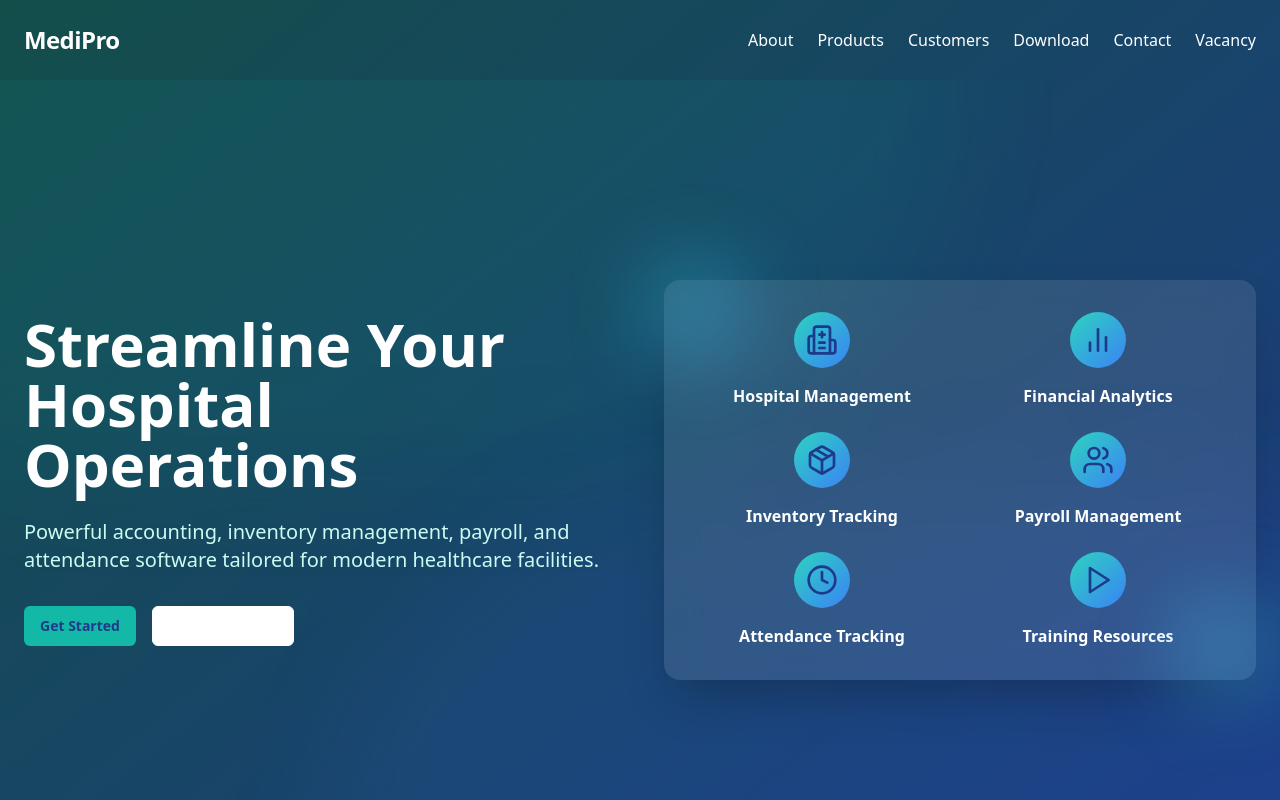
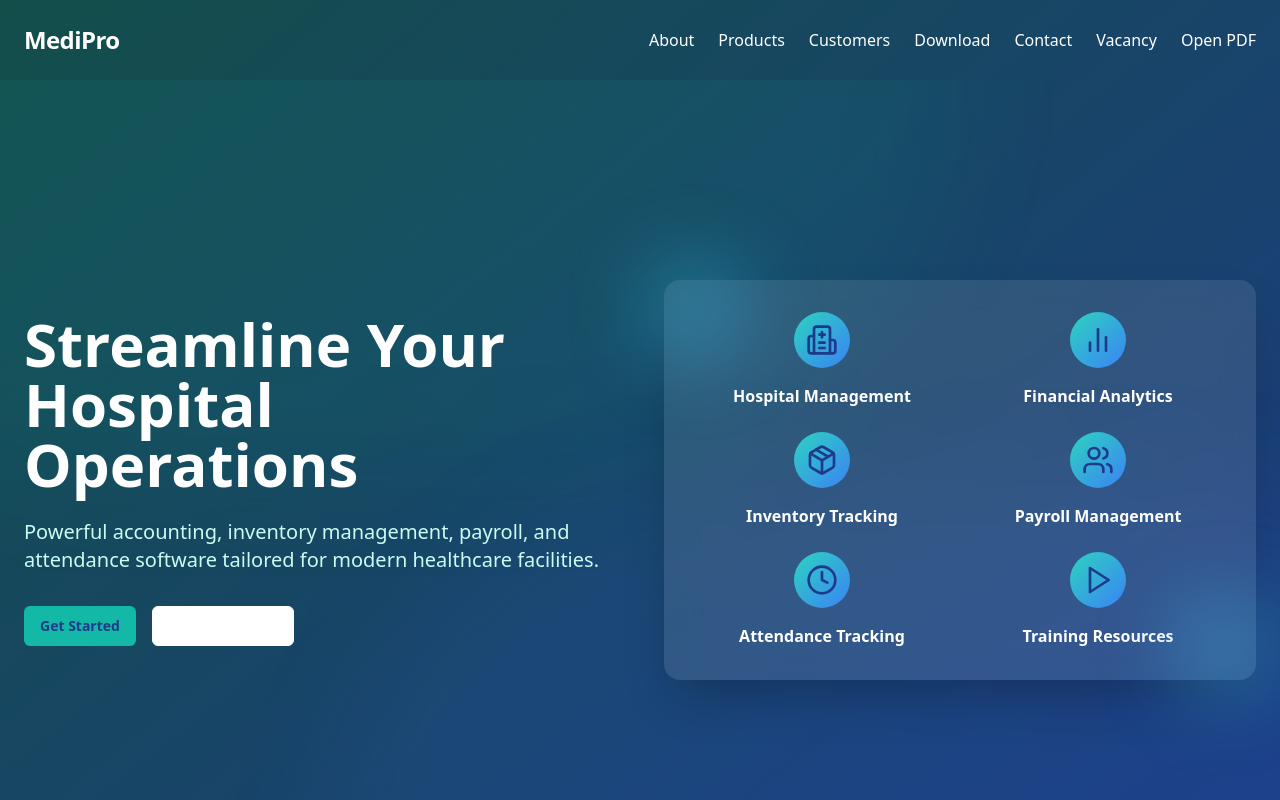
Before and after one commit to jeebipradhan/vercel-medipro-test, a Next.js app: page / in a window 1280 px wide. Shown: the top 800 px of the page. Built offline with nearby package versions, Linux system fonts and the light colour scheme.

Commit message:
call pdf file

```diff
--- a/components/ui/Header.tsx
+++ b/components/ui/Header.tsx
@@ -15,6 +15,7 @@ const Header = () => {
     { name: "Download", href: "#download" },
     { name: "Contact", href: "#contact" },
     { name: "Vacancy", href: "#vacancy" },
+    { name: "Open PDF", action: () => window.open('/gitref.pdf', '_blank') }
   ]
 
   return (
```
